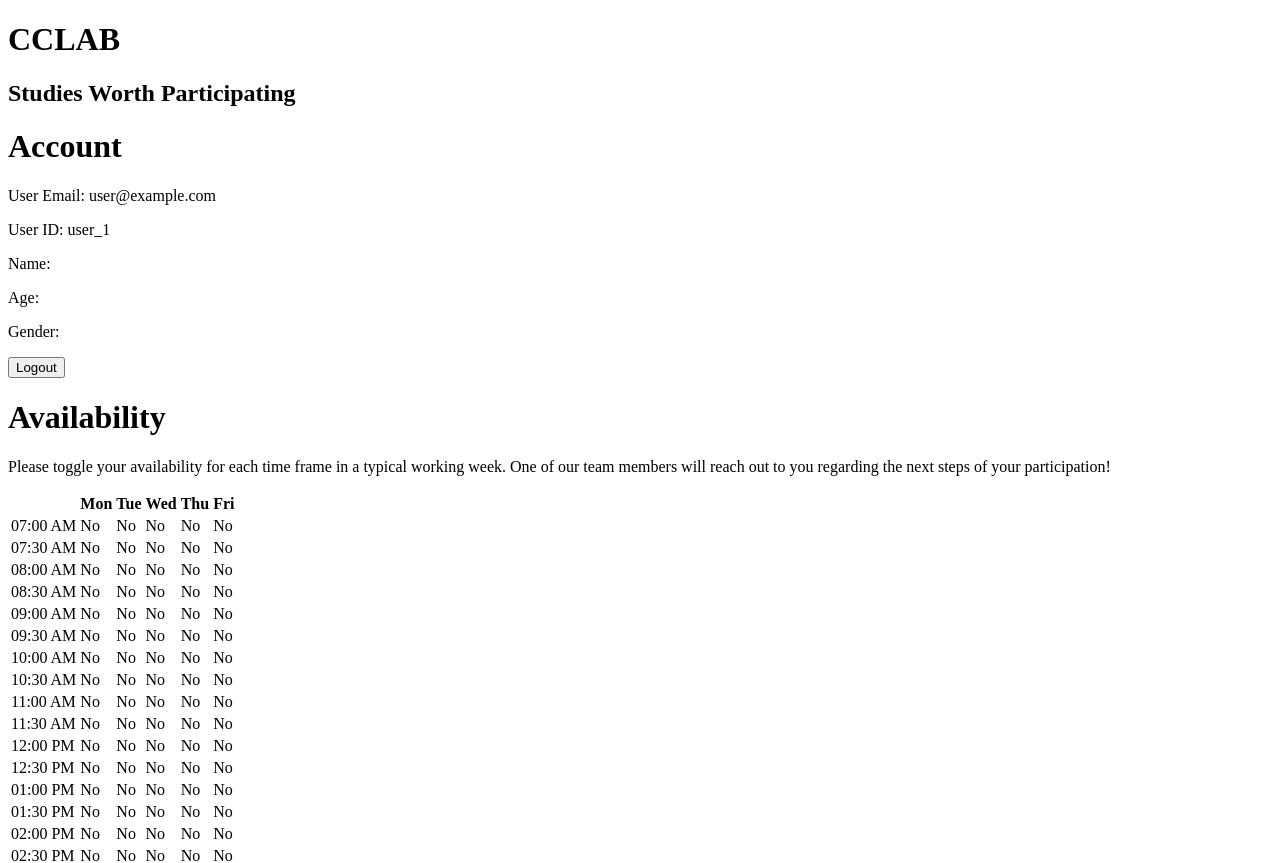
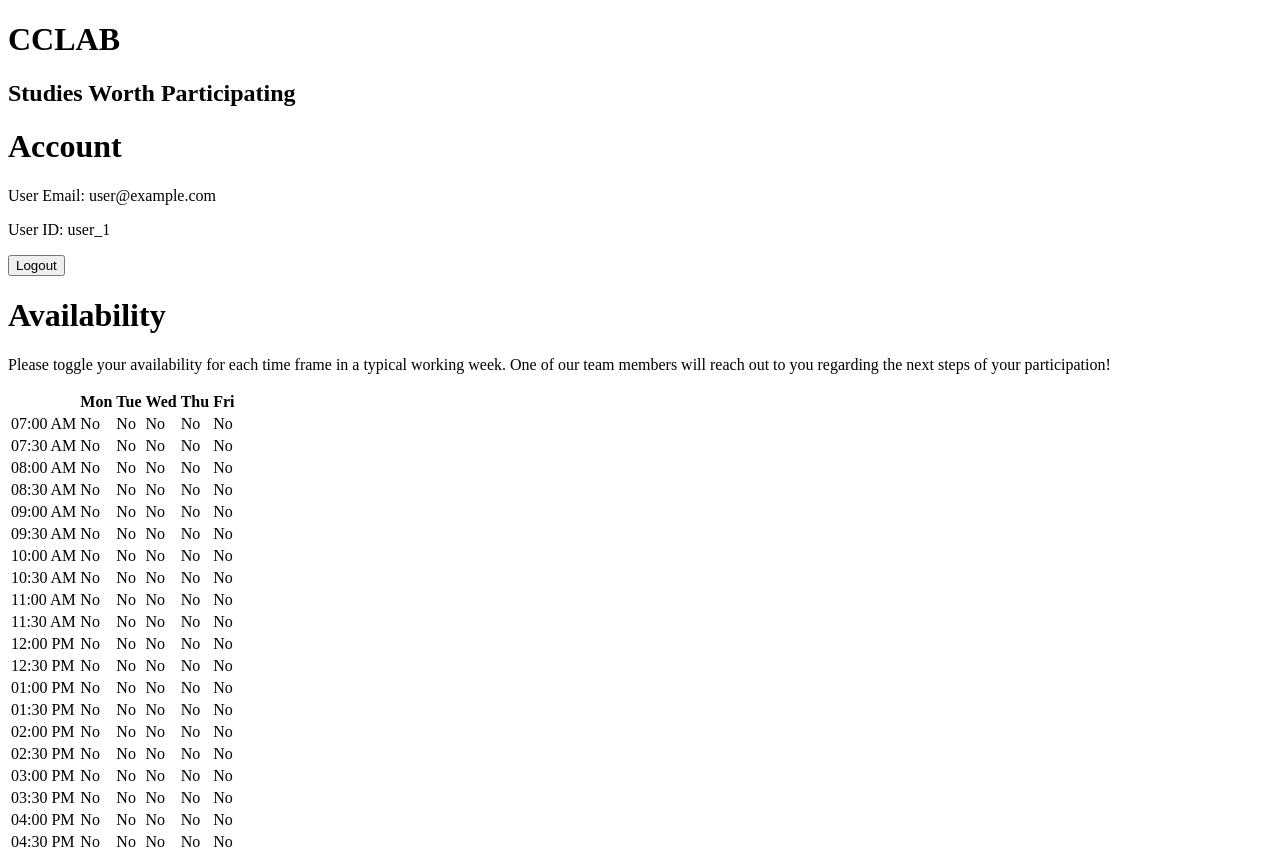
Before and after one commit to walden33/cclab-app, a React (Create React App) app: page /dashboard in a window 1280 px wide. Shown: the top 863 px of the page. Built offline with nearby package versions, Linux system fonts and the light colour scheme; no server answers; the database is empty; sample sign-in values are in the browser's storage.

Commit message:
Remove name, age, gender display

```diff
--- a/src/components/Dashboard.jsx
+++ b/src/components/Dashboard.jsx
@@ -24,19 +24,7 @@ const Dashboard = () => {
     const { user, logOut } = UserAuth();
     const navigate = useNavigate();
 
-    const [name, setName] = useState("");
-    const [age, setAge] = useState(0);
-    const [gender, setGender] = useState("");
     const [sessions, setSessions] = useState([]);
-
-    // Load user name, age, and gender
-    useEffect(() => {
-        onSnapshot(doc(db, "users", `${user?.email}`), (doc) => {
-            setName(doc.data()?.name);
-            setAge(doc.data()?.age);
-            setGender(doc.data()?.gender);
-        });
-    }, [user?.email]);
 
     // Get registered session for current user
     useEffect(() => {
@@ -87,9 +75,6 @@ const Dashboard = () => {
             <h1 className="text-2xl font-bold py-4">Account</h1>
             <p>User Email: {user && user.email}</p>
             <p>User ID: {user && user.uid}</p>
-            <p>Name: {user && name}</p>
-            <p>Age: {user && age}</p>
-            <p>Gender: {user && gender}</p>
             <button onClick={handleLogout} className="border px-6 py-2 my-4">
                 Logout
             </button>
```
